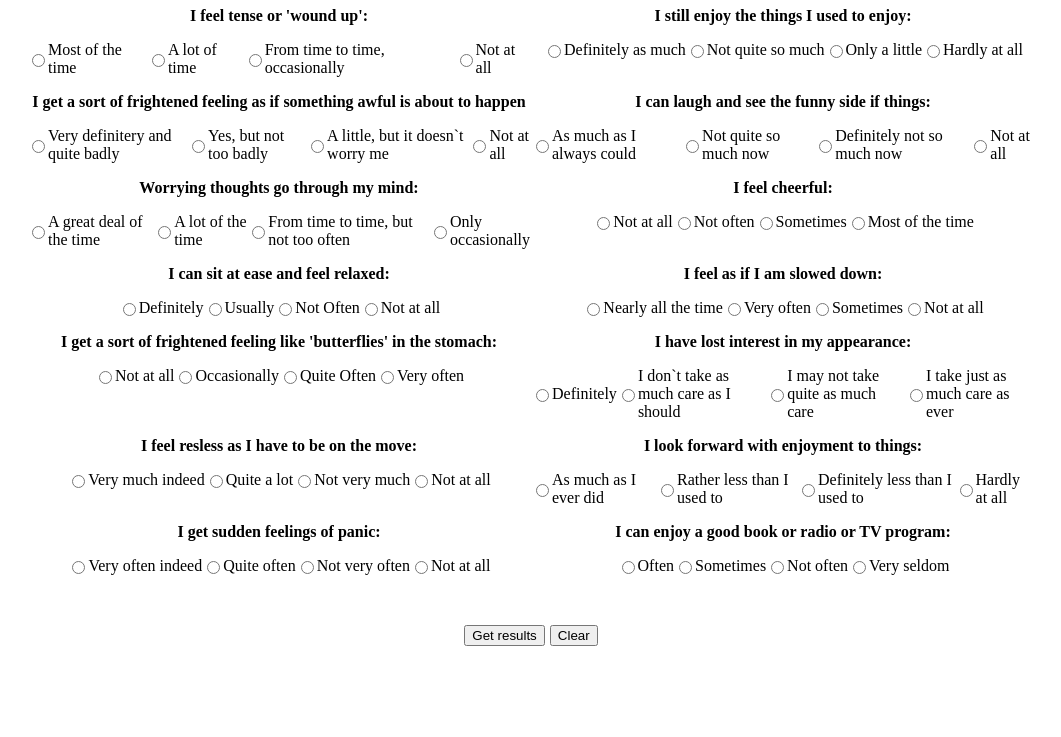
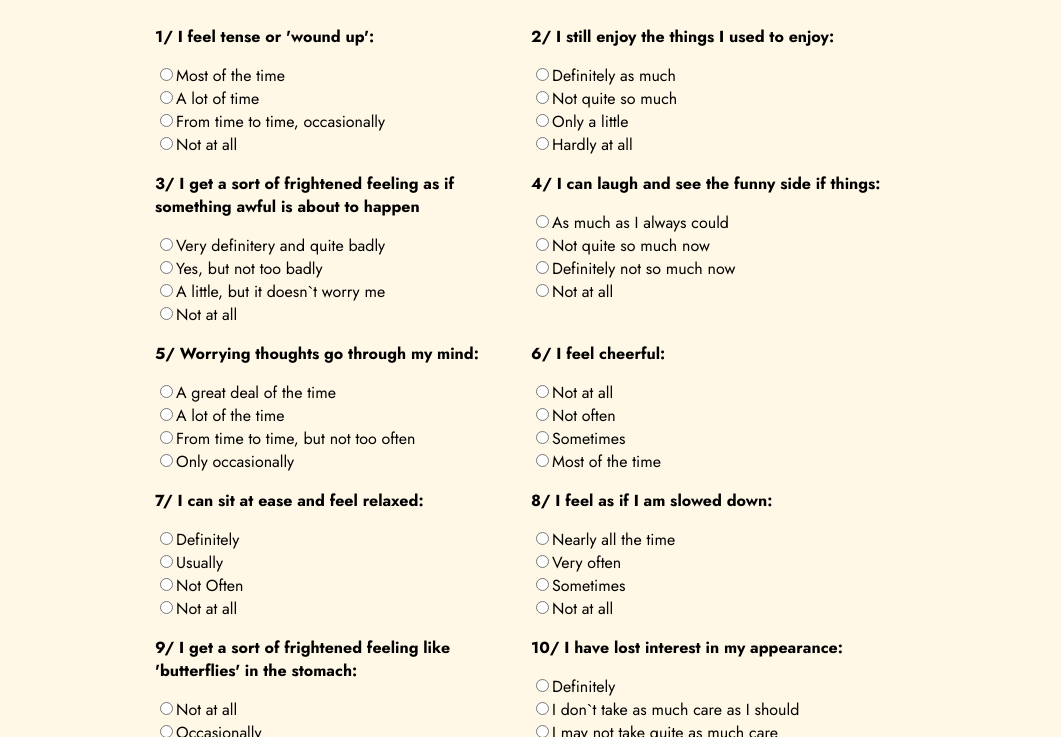
Before and after one commit to MessaeX/hads, a plain HTML site: page index.html in a window 1280 px wide. Shown: the part 136-873 px from the top of the page, without its empty margins (109-1170 px from the left). Before the commit the page ends 840 px from the top, so only its background shows below. Drawn offline with Linux system fonts and the light colour scheme.

Commit message:
Update index.html

```diff
--- a/index.html
+++ b/index.html
@@ -4,25 +4,25 @@
   <meta charset="UTF-8">
   <meta name="viewport" content="width=device-width, initial-scale=1.0">
   <title>HADS questionnaire</title>
+  <link rel="preconnect" href="https://fonts.googleapis.com">
+<link rel="preconnect" href="https://fonts.gstatic.com" crossorigin>
+<link href="https://fonts.googleapis.com/css2?family=Jost:wght@400;500;600;700&display=swap" rel="stylesheet">
   <style>
     body {
-      padding-left: 10vw;
-      padding-right: 10vw;
+      padding-left: 20vw;
+      padding-right: 20vw;
+      font-family: 'Jost', sans-serif;
+      background-color: #FFF8E7;
     }
     h1,h2 {
       text-align: center;
     }
+    h2 {
+      font-size: 15px;
+      font-weight: 400;
+    }
     .q {
       font-weight: bold;
-    }
-    .radio-part {
-      display: flex;
-      flex-direction: row;
-      justify-content: center;
-      align-items: center;
-    }
-    .q {
-      text-align: center;
     }
     .whole {
       display: grid;
@@ -32,10 +32,28 @@
       padding-top: 50px;
       padding-bottom: 50px;
       display: flex;
-      flex-direction: row;
+      flex-direction: column;
       justify-content: center;
       align-items: center;
       gap: 5px;
+
+    }
+    input {
+      accent-color: black;
+      background-color: black;
+    }
+    .get-results {
+      width: 100px;
+      height: 40px;
+      background-color: black;
+      color: white;
+      font-family: 'Jost', sans-serif;
+    }
+    .clear {
+      border: none;
+      background-color: #FFF8E7;
+      text-decoration: underline;
+      font-family: 'Jost', sans-serif;
     }
     @media screen and (max-width: 950px) {
       body {
@@ -50,140 +68,141 @@
   </style>
 </head>
 <body>
-  <h1>Hospital anxiety and depression scale</h1>
-  <h2>Welcome! Here you can check your anxiety and depression scale via well-accepted questionnaire.</h2>
+  <h1>HOSPITAL ANXIETY AND DEPRESSION SCALE</h1>
+  <h2>Welcome!<br> Here you can check your anxiety and depression scale via well-accepted questionnaire.</h2>
 <div class="whole">
 <div>
-  <p class="q">I feel tense or 'wound up':</p>
+  <p class="q">1/ I feel tense or 'wound up':</p>
   <div class="radio-part">
-    <input type="radio" name="a1" onclick="anxietyCount+=3">Most of the time
-    <input type="radio" name="a1" onclick="anxietyCount+=2">A lot of time
-    <input type="radio" name="a1" onclick="anxietyCount+=1">From time to time, occasionally
-    <input type="radio" name="a1">Not at all
+    <div><input type="radio" name="a1" onclick="anxietyCount+=3">Most of the time</div>
+    <div><input type="radio" name="a1" onclick="anxietyCount+=2">A lot of time</div>
+    <div><input type="radio" name="a1" onclick="anxietyCount+=1">From time to time, occasionally</div>
+    <div><input type="radio" name="a1">Not at all</div>
   </div>
 </div>
 <div>
-  <p class="q">I still enjoy the things I used to enjoy:</p>
+  <p class="q">2/ I still enjoy the things I used to enjoy:</p>
   <div class="radio-part">
-    <input type="radio" name="d1">Definitely as much
-    <input type="radio" name="d1" onclick="deprCount+=1">Not quite so much
-    <input type="radio" name="d1" onclick="deprCount+=2">Only a little
-    <input type="radio" name="d1" onclick="deprCount+=3">Hardly at all
+    <div><input type="radio" name="d1">Definitely as much</div>
+    <div><input type="radio" name="d1" onclick="deprCount+=1">Not quite so much</div>
+    <div><input type="radio" name="d1" onclick="deprCount+=2">Only a little</div>
+    <div><input type="radio" name="d1" onclick="deprCount+=3">Hardly at all</div>
   </div>
 </div>
 <div>
-  <p class="q">I get a sort of frightened feeling as if something awful is about to happen</p>
+  <p class="q">3/ I get a sort of frightened feeling as if something awful is about to happen</p>
   <div class="radio-part">
-    <input type="radio" name="a2" onclick="anxietyCount+=3">Very definitery and quite badly
-    <input type="radio" name="a2" onclick="anxietyCount+=2">Yes, but not too badly
-    <input type="radio" name="a2" onclick="anxietyCount+=1">A little, but it doesn`t worry me
-    <input type="radio" name="a2">Not at all
+    <div><input type="radio" name="a2" onclick="anxietyCount+=3">Very definitery and quite badly</div>
+    <div><input type="radio" name="a2" onclick="anxietyCount+=2">Yes, but not too badly</div>
+    <div><input type="radio" name="a2" onclick="anxietyCount+=1">A little, but it doesn`t worry me</div>
+    <div><input type="radio" name="a2">Not at all</div>
   </div>
 </div>
 <div>
-  <p class="q">I can laugh and see the funny side if things:</p>
+  <p class="q">4/ I can laugh and see the funny side if things:</p>
   <div class="radio-part">
-    <input type="radio" name="d2">As much as I always could
-    <input type="radio" name="d2" onclick="deprCount+=1">Not quite so much now
-    <input type="radio" name="d2" onclick="deprCount+=2">Definitely not so much now
-    <input type="radio" name="d2" onclick="deprCount+=3">Not at all
+    <div><input type="radio" name="d2">As much as I always could</div>
+    <div><input type="radio" name="d2" onclick="deprCount+=1">Not quite so much now</div>
+    <div><input type="radio" name="d2" onclick="deprCount+=2">Definitely not so much now</div>
+    <div><input type="radio" name="d2" onclick="deprCount+=3">Not at all</div>
   </div>
 </div>
 <div>
-  <p class="q">Worrying thoughts go through my mind:</p>
+  <p class="q">5/ Worrying thoughts go through my mind:</p>
   <div class="radio-part">
-    <input type="radio" name="a3" onclick="anxietyCount+=3">A great deal of the time
-    <input type="radio" name="a3" onclick="anxietyCount+=2">A lot of the time
-    <input type="radio" name="a3" onclick="anxietyCount+=1">From time to time, but not too often
-    <input type="radio" name="a3">Only occasionally
+    <div><input type="radio" name="a3" onclick="anxietyCount+=3">A great deal of the time</div>
+    <div><input type="radio" name="a3" onclick="anxietyCount+=2">A lot of the time</div>
+    <div><input type="radio" name="a3" onclick="anxietyCount+=1">From time to time, but not too often</div>
+    <div><input type="radio" name="a3">Only occasionally</div>
   </div>
 </div>
 <div>
-  <p class="q">I feel cheerful:</p>
+  <p class="q">6/ I feel cheerful:</p>
   <div class="radio-part">
-    <input type="radio" name="d3" onclick="deprCount+=3">Not at all
-    <input type="radio" name="d3" onclick="deprCount+=2">Not often
-    <input type="radio" name="d3" onclick="deprCount+=1">Sometimes
-    <input type="radio" name="d3">Most of the time
+    <div><input type="radio" name="d3" onclick="deprCount+=3">Not at all</div>
+    <div><input type="radio" name="d3" onclick="deprCount+=2">Not often</div>
+    <div><input type="radio" name="d3" onclick="deprCount+=1">Sometimes</div>
+    <div><input type="radio" name="d3">Most of the time</div>
   </div>
 </div>
 <div>
-  <p class="q">I can sit at ease and feel relaxed:</p>
+  <p class="q">7/ I can sit at ease and feel relaxed:</p>
   <div class="radio-part">
-    <input type="radio" name="a4">Definitely
-    <input type="radio" name="a4" onclick="anxietyCount+=1">Usually
-    <input type="radio" name="a4" onclick="anxietyCount+=2">Not Often
-    <input type="radio" name="a4" onclick="anxietyCount+=3">Not at all
+    <div><input type="radio" name="a4">Definitely</div>
+    <div><input type="radio" name="a4" onclick="anxietyCount+=1">Usually</div>
+    <div><input type="radio" name="a4" onclick="anxietyCount+=2">Not Often</div>
+    <div><input type="radio" name="a4" onclick="anxietyCount+=3">Not at all</div>
+    <div></div>
+</div>
+</div>
+<div>
+  <p class="q">8/ I feel as if I am slowed down:</p>
+  <div class="radio-part">
+    <div><input type="radio" name="d4" onclick="deprCount+=3">Nearly all the time</div>
+    <div><input type="radio" name="d4" onclick="deprCount+=2">Very often</div>
+    <div><input type="radio" name="d4" onclick="deprCount+=1">Sometimes</div>
+    <div><input type="radio" name="d4">Not at all</div>
   </div>
 </div>
 <div>
-  <p class="q">I feel as if I am slowed down:</p>
+  <p class="q">9/ I get a sort of frightened feeling like 'butterflies' in the stomach:</p>
   <div class="radio-part">
-    <input type="radio" name="d4" onclick="deprCount+=3">Nearly all the time
-    <input type="radio" name="d4" onclick="deprCount+=2">Very often
-    <input type="radio" name="d4" onclick="deprCount+=1">Sometimes
-    <input type="radio" name="d4">Not at all
+    <div><input type="radio" name="a5">Not at all</div>
+    <div><input type="radio" name="a5" onclick="anxietyCount+=1">Occasionally</div>
+    <div><input type="radio" name="a5" onclick="anxietyCount+=2">Quite Often</div>
+    <div><input type="radio" name="a5" onclick="anxietyCount+=3">Very often</div>
   </div>
 </div>
 <div>
-  <p class="q">I get a sort of frightened feeling like 'butterflies' in the stomach:</p>
+  <p class="q">10/ I have lost interest in my appearance:</p>
   <div class="radio-part">
-    <input type="radio" name="a5">Not at all
-    <input type="radio" name="a5" onclick="anxietyCount+=1">Occasionally
-    <input type="radio" name="a5" onclick="anxietyCount+=2">Quite Often
-    <input type="radio" name="a5" onclick="anxietyCount+=3">Very often
+    <div><input type="radio" name="d5" onclick="deprCount+=3">Definitely</div>
+    <div><input type="radio" name="d5" onclick="deprCount+=2">I don`t take as much care as I should</div>
+    <div><input type="radio" name="d5" onclick="deprCount+=1">I may not take quite as much care</div>
+    <div><input type="radio" name="d5">I take just as much care as ever</div>
   </div>
 </div>
 <div>
-  <p class="q">I have lost interest in my appearance:</p>
+  <p class="q">11/ I feel resless as I have to be on the move:</p>
   <div class="radio-part">
-    <input type="radio" name="d5" onclick="deprCount+=3">Definitely
-    <input type="radio" name="d5" onclick="deprCount+=2">I don`t take as much care as I should
-    <input type="radio" name="d5" onclick="deprCount+=1">I may not take quite as much care
-    <input type="radio" name="d5">I take just as much care as ever
+    <div><input type="radio" name="a6" onclick="anxietyCount+=3">Very much indeed</div>
+    <div><input type="radio" name="a6" onclick="anxietyCount+=2">Quite a lot</div>
+    <div><input type="radio" name="a6" onclick="anxietyCount+=1">Not very much</div>
+    <div><input type="radio" name="a6">Not at all</div>
   </div>
 </div>
 <div>
-  <p class="q">I feel resless as I have to be on the move:</p>
+  <p class="q">12/ I look forward with enjoyment to things:</p>
   <div class="radio-part">
-    <input type="radio" name="a6" onclick="anxietyCount+=3">Very much indeed
-    <input type="radio" name="a6" onclick="anxietyCount+=2">Quite a lot
-    <input type="radio" name="a6" onclick="anxietyCount+=1">Not very much
-    <input type="radio" name="a6">Not at all
+    <div><input type="radio" name="d6">As much as I ever did</div>
+    <div><input type="radio" name="d6" onclick="deprCount+=1">Rather less than I used to</div>
+    <div><input type="radio" name="d6" onclick="deprCount+=2">Definitely less than I used to</div>
+    <div><input type="radio" name="d6" onclick="deprCount+=3">Hardly at all</div>
   </div>
 </div>
 <div>
-  <p class="q">I look forward with enjoyment to things:</p>
+  <p class="q">13/ I get sudden feelings of panic:</p>
   <div class="radio-part">
-    <input type="radio" name="d6">As much as I ever did
-    <input type="radio" name="d6" onclick="deprCount+=1">Rather less than I used to
-    <input type="radio" name="d6" onclick="deprCount+=2">Definitely less than I used to
-    <input type="radio" name="d6" onclick="deprCount+=3">Hardly at all
+    <div><input type="radio" name="a7" onclick="anxietyCount+=3">Very often indeed</div>
+    <div><input type="radio" name="a7" onclick="anxietyCount+=2">Quite often</div>
+    <div><input type="radio" name="a7" onclick="anxietyCount+=1">Not very often</div>
+    <div><input type="radio" name="a7">Not at all</div>
   </div>
 </div>
 <div>
-  <p class="q">I get sudden feelings of panic:</p>
+  <p class="q">14/ I can enjoy a good book or radio or TV program:</p>
   <div class="radio-part">
-    <input type="radio" name="a7" onclick="anxietyCount+=3">Very often indeed
-    <input type="radio" name="a7" onclick="anxietyCount+=2">Quite often
-    <input type="radio" name="a7" onclick="anxietyCount+=1">Not very often
-    <input type="radio" name="a7">Not at all
-  </div>
-</div>
-<div>
-  <p class="q">I can enjoy a good book or radio or TV program:</p>
-  <div class="radio-part">
-    <input type="radio" name="d7">Often
-    <input type="radio" name="d7" onclick="deprCount+=1">Sometimes
-    <input type="radio" name="d7" onclick="deprCount+=2">Not often
-    <input type="radio" name="d7" onclick="deprCount+=3">Very seldom
+    <div><input type="radio" name="d7">Often</div>
+    <div><input type="radio" name="d7" onclick="deprCount+=1">Sometimes</div>
+    <div><input type="radio" name="d7" onclick="deprCount+=2">Not often</div>
+    <div><input type="radio" name="d7" onclick="deprCount+=3">Very seldom</div>
   </div>
 </div>
 
 </div>
 <div class="buttons">
-  <button onclick="countW()">Get results</button>
-  <button onclick="window.location.reload()">Clear</button>
+  <button class="get-results" onclick="countW()">Get results</button>
+  <button class="clear" onclick="window.location.reload()">Clear</button>
   <!--<button onclick="countW()">What does my anxiety level means?</button>
   <button onclick="countD()">What does my depression level means?</button>
   <button onclick="document.getElementById('text').innerHTML= `Your anxiety is ${deprResult}`;">test-button</button>
```
